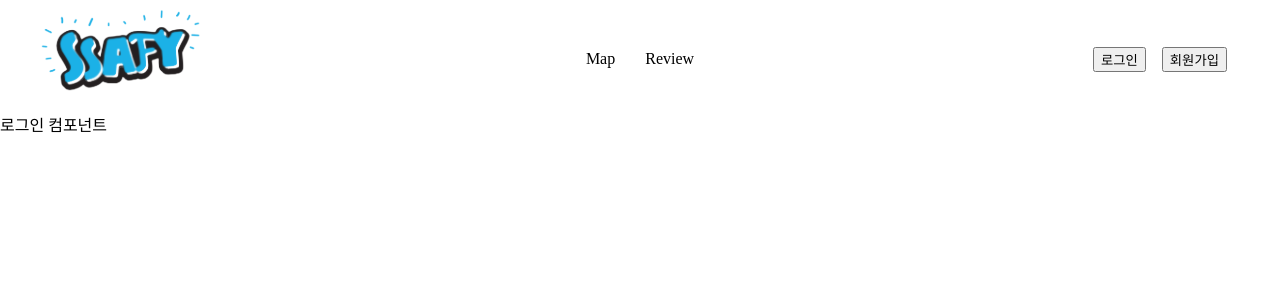
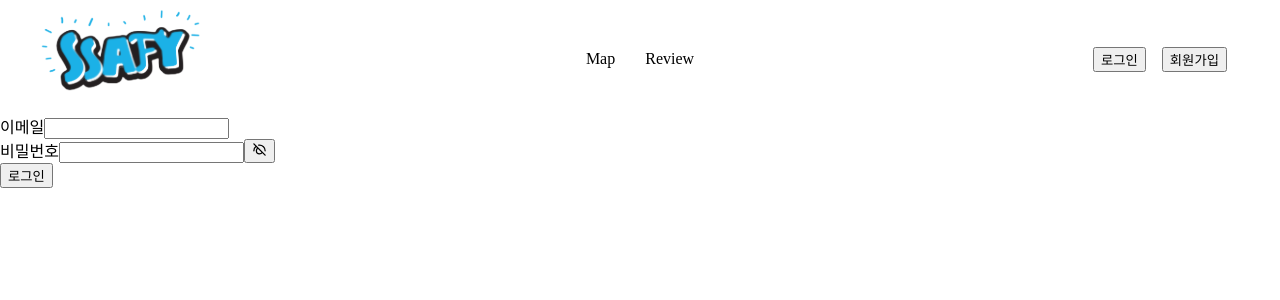
Before and after one commit to tripsketcher/TripSketcher, a React (Vite) app in the folder client/: page /login in a window 1280 px wide. Shown: the top 300 px of the page. Built offline with nearby package versions, Linux system fonts and the light colour scheme.

Commit message:
Feat: [#3]로그인 컴포넌트 개발
- 로그인 컴포넌트 개발
- 로그인 후 돌아갈 페이지 설정을 위한 hook 개발

```diff
--- a/client/package.json
+++ b/client/package.json
@@ -19,7 +19,8 @@
     "react-icons": "^4.12.0",
     "react-router-dom": "^6.20.0",
     "react-use": "^17.4.2",
-    "vite-tsconfig-paths": "^4.2.2"
+    "vite-tsconfig-paths": "^4.2.2",
+    "zustand": "^4.4.7"
   },
   "devDependencies": {
     "@svgr/plugin-jsx": "^8.1.0",
--- /dev/null
+++ b/client/src/hooks/usePreviousPageCheck.ts
@@ -0,0 +1,20 @@
+import { useEffect, useState } from 'react'
+import { SERVICE_DOMAIN } from 'utils/const/api'
+
+const usePreviousPageCheck = (): boolean => {
+  const [isFromService, setIsFromService] = useState(false)
+
+  useEffect(() => {
+    const referrer = document.referrer
+
+    // 서비스 시스템에서 링크를 통해 유입된 경우
+    if (referrer) {
+      const referrerDomain = new URL(referrer).hostname
+      setIsFromService(referrerDomain.includes(SERVICE_DOMAIN))
+    }
+  }, [])
+
+  return isFromService
+}
+
+export default usePreviousPageCheck
--- /dev/null
+++ b/client/src/pages/Login.module.scss
@@ -0,0 +1,12 @@
+@use '/src/styles/constants/colors';
+@use '/src/styles/constants/levels';
+@use '/src/styles/mixins/visual';
+
+.pwIcon {
+  width: 15px;
+  height: 15px;
+}
+
+.pwButtonText {
+  @include visual.hidden;
+}
--- a/client/src/pages/Login.tsx
+++ b/client/src/pages/Login.tsx
@@ -1,7 +1,77 @@
-import React from 'react'
+import { useState } from 'react'
+
+import { useRouter } from 'hooks/useRouter'
+import usePreviousPageCheck from 'hooks/usePreviousPageCheck'
+
+import useUserStore from 'store/auth'
+
+import { submitLoginInfoApi } from 'service/api/auth'
+
+import styles from './Login.module.scss'
+import { ClosedPwIcon, OpenedPwIcon } from 'assets/svgs'
+import { DEFAULT_URL } from 'utils/const/api'
 
 const Login = () => {
-  return <div>로그인 컴포넌트</div>
+  const [email, setEmail] = useState('')
+  const [password, setPassword] = useState('')
+  const [isPwHided, setIsPwHided] = useState<boolean>(true)
+  const { setAccessToken } = useUserStore()
+  const { routeTo } = useRouter()
+  const isFromService = usePreviousPageCheck()
+
+  const handleEmailChange = (event: React.ChangeEvent<HTMLInputElement>) => {
+    const { value } = event.currentTarget
+    setEmail(value)
+  }
+  const handlePasswordChange = (event: React.ChangeEvent<HTMLInputElement>) => {
+    const { value } = event.currentTarget
+    setPassword(value)
+  }
+  const handleEyeClick = (event: React.MouseEvent<HTMLButtonElement>) => {
+    setIsPwHided((pre) => !pre)
+  }
+
+  const handleLogin = async () => {
+    const LoginRes = await submitLoginInfoApi({ email, password })
+    const newAccessToken = LoginRes.accessToken
+    if (newAccessToken === null) {
+      return
+    }
+
+    setAccessToken(newAccessToken)
+
+    const pageUrlBeforeLogin = new URL(document.referrer).pathname
+    const returnPageUrl = isFromService ? pageUrlBeforeLogin : DEFAULT_URL
+    routeTo(returnPageUrl)
+  }
+
+  return (
+    <div>
+      <label>
+        이메일
+        <input type='email' value={email} onChange={handleEmailChange} />
+      </label>
+      <div>
+        <label>
+          비밀번호
+          <input type={isPwHided ? 'password' : 'text'} value={password} onChange={handlePasswordChange} />
+        </label>
+        {isPwHided ? (
+          <button type='button' onClick={handleEyeClick}>
+            <ClosedPwIcon className={styles.pwIcon} />
+            <p className={styles.pwButtonText}>비밀번호 가리기 버튼</p>
+          </button>
+        ) : (
+          <button type='button' onClick={handleEyeClick}>
+            <OpenedPwIcon className={styles.pwIcon} />
+            <p className={styles.pwButtonText}>비밀번호 표시 버튼</p>
+          </button>
+        )}
+      </div>
+      <button onClick={handleLogin}>로그인</button>
+      {/* 회원가입, 비밀번호 찾기 버튼 */}
+    </div>
+  )
 }
 
 export default Login
--- a/client/src/service/api/auth.ts
+++ b/client/src/service/api/auth.ts
@@ -5,6 +5,7 @@ import {
   handleCheckCodeError,
   handleEmailDuplicationError,
   handleSubmitJoinInfoError,
+  handleSubmitLoginInfoError,
 } from './axios'
 import {
   AsyncErrorResponse,
@@ -13,6 +14,8 @@ import {
   checkDuplicationResponse,
   JoinRequest,
   JoinResponse,
+  LoginRequest,
+  LoginResponse,
 } from 'types/async'
 // import { isSendCodeErrorResponse } from 'utils/typeFilter'
 
@@ -66,3 +69,13 @@ export const submitJoinInfoApi = async (args: JoinRequest): Promise<JoinResponse
   // }
   return 'success'
 }
+
+// # Login
+export const submitLoginInfoApi = async ({ email, password }: LoginRequest): Promise<LoginResponse> => {
+  try {
+    const response = await axios.post('API_ENDPOINT', { email, password })
+    return { accessToken: response.headers['authorization'] }
+  } catch (error) {
+    return handleSubmitLoginInfoError(error)
+  }
+}
--- a/client/src/service/api/axios.ts
+++ b/client/src/service/api/axios.ts
@@ -5,7 +5,9 @@ import {
   CheckCodeResponse,
   JoinResponse,
   checkDuplicationResponse,
+  LoginResponse,
 } from 'types/async'
+import { BASE_URL } from 'utils/const/api'
 
 export enum HttpStatusCode {
   BadRequest = 400,
@@ -17,7 +19,15 @@ export enum HttpStatusCode {
 }
 
 // Axios instance
-export const $axios = axios.create({
+export const basicAxios = axios.create({
+  baseURL: `${BASE_URL}/api`,
+  headers: {
+    'Content-type': 'application/json',
+  },
+})
+
+export const credentialAxios = axios.create({
+  baseURL: BASE_URL,
   headers: {
     'Content-type': 'application/json',
   },
@@ -125,3 +135,25 @@ export const handleSubmitJoinInfoError = (error: unknown): JoinResponse => {
     return 'fail'
   }
 }
+
+export const handleSubmitLoginInfoError = (error: unknown): LoginResponse => {
+  if (axios.isAxiosError(error)) {
+    const statusCode = error.response?.status
+    switch (statusCode) {
+      case 400:
+        alert('이메일 또는 비밀번호가 틀렸습니다')
+        return { accessToken: null }
+      case 401:
+        alert('이메일 또는 비밀번호가 틀렸습니다')
+        return { accessToken: null }
+      case 403:
+        alert('비밀번호가 5회 틀렸습니다. 계정이 30분간 잠깁니다')
+        return { accessToken: null }
+    }
+    alert('서버와 연결이 불안정합니다. 나중에 다시 시도해주세요.')
+    return { accessToken: null }
+  } else {
+    alert('네트워크나 환경 구성에서  문제가 발생했습니다.')
+    return { accessToken: null }
+  }
+}
--- /dev/null
+++ b/client/src/store/auth.ts
@@ -0,0 +1,13 @@
+import create from 'zustand'
+
+interface UserState {
+  accessToken: string | null
+  setAccessToken: (token: string) => void
+}
+
+const useUserStore = create<UserState>((set) => ({
+  accessToken: null,
+  setAccessToken: (token: string) => set({ accessToken: token }),
+}))
+
+export default useUserStore
--- a/client/src/utils/const/api.ts
+++ b/client/src/utils/const/api.ts
@@ -1 +1,4 @@
 export const BASE_URL = 'http://localhost:8080'
+export const SERVICE_DOMAIN = 'localhost'
+export const SERVICE_BASE_URL = 'localhost:5173'
+export const DEFAULT_URL = '/review'
```
Also changed, not shown: client/src/types/async.d.ts (+9 -3 lines), 1 other file (tests, documents, lock files or other folders).
